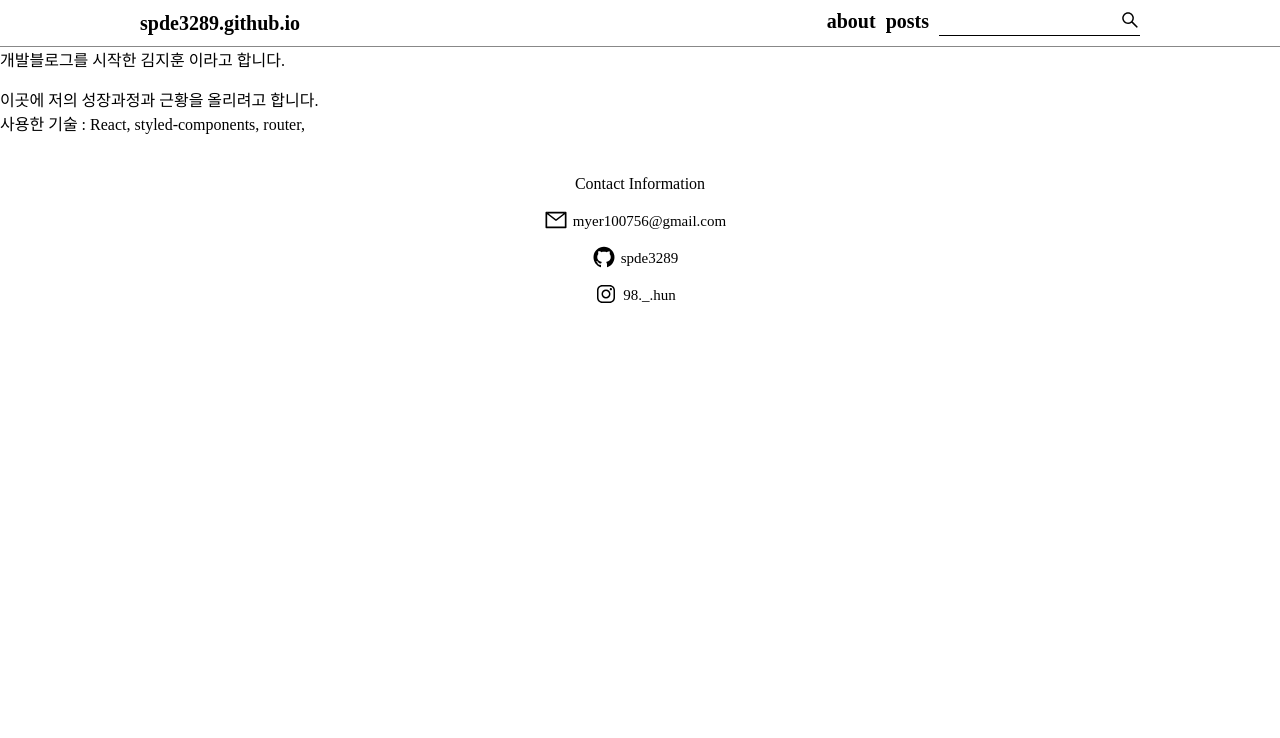
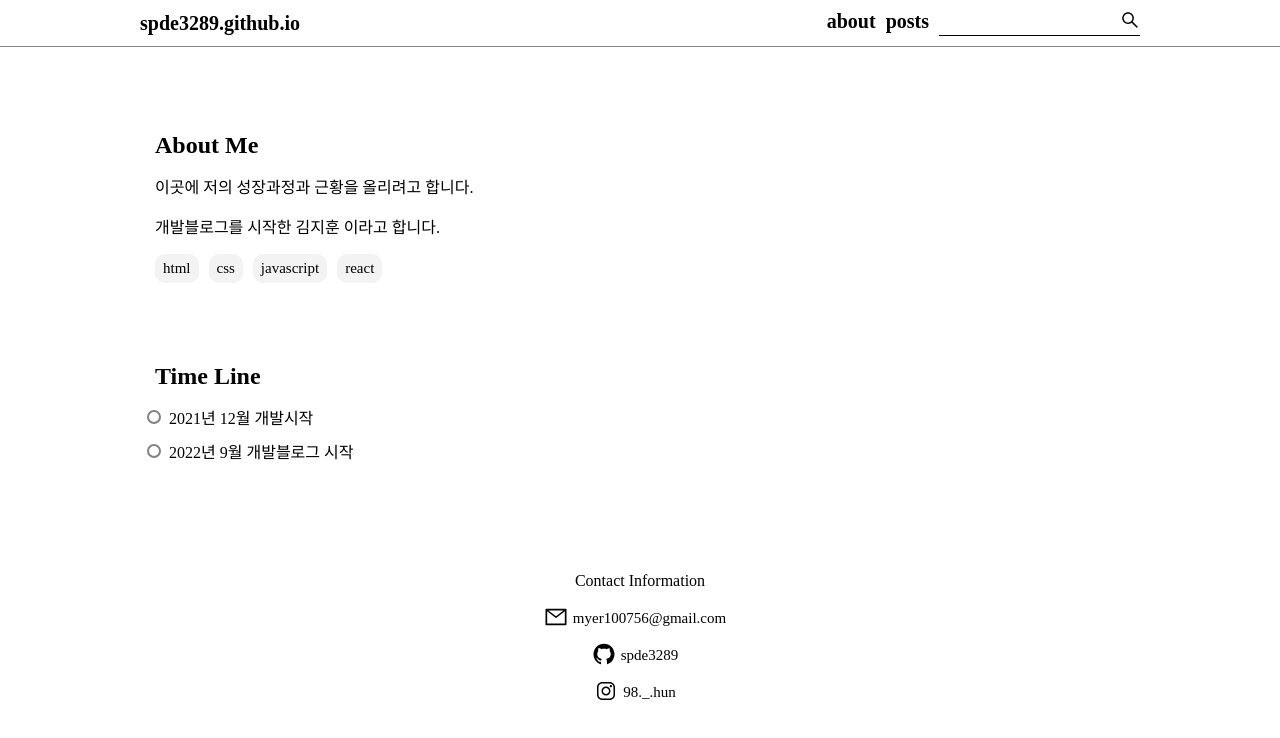
Before and after one commit to spde3289/spde3289.github.io, a React (Create React App) app: page /about in a window 1280 px wide. Shown: the top 738 px of the page. Built offline with nearby package versions, Linux system fonts and the light colour scheme.

Commit message:
Update about.js

```diff
--- a/src/pages/about.js
+++ b/src/pages/about.js
@@ -1,5 +1,5 @@
 import React from 'react';
-/* import styled from "styled-components"; */
+import styled from "styled-components";
 import MainHeader from '../components/Header'
 import Footer from '../components/Footer'
 
@@ -7,16 +7,83 @@ const About = () => {
     return(
         <div>
         <MainHeader></MainHeader>
-        <div>
-            개발블로그를 시작한 김지훈 이라고 합니다.<p/>
-            이곳에 저의 성장과정과 근황을 올리려고 합니다.
-        </div>
-        <div>사용한 기술 : React, styled-components, router, </div>
+        <AboutMain>
+            <AboutMe>
+                <h2 className="title">About Me</h2>
+                이곳에 저의 성장과정과 근황을 올리려고 합니다.<p/>
+                개발블로그를 시작한 김지훈 이라고 합니다.<p/>
+                <TechStack>
+                    <Tech>html</Tech>
+                    <Tech>css</Tech>
+                    <Tech>javascript</Tech>
+                    <Tech>react</Tech>
+                </TechStack>
+            </AboutMe>
+            <TimeLineSection>
+                <h2 className="title">Time Line</h2>
+                <TimeLine>
+                    <div>2021년 12월 개발시작</div>
+                </TimeLine>
+                <TimeLine>
+                    <div>2022년 9월 개발블로그 시작</div>
+                </TimeLine>
+            </TimeLineSection>
+        </AboutMain>
         <Footer></Footer>
         </div>
 
     );
 };
 
+const AboutMain = styled.main `
+    height: calc(100vh - 385px);
+    margin: 0 auto;
+    margin-top: 70px;
+    width: 1000px;
+    .title{
+        margin-bottom: 15px;
+        font-size: 24px;
+    }
+`;
+
+const AboutMe = styled.div`
+    padding: 15px;
+
+    `;
+
+const TechStack = styled.div`
+    display:flex;
+    font-size: 15px;
+    font-weight: 500;
+    `
+
+const Tech = styled.div`
+    border: 1px solid #f3f3f4;
+    background: #f3f3f4;
+    border-radius: 10px;
+    padding: 5px 7px;
+    margin-right: 10px;
+`;
+
+const TimeLineSection = styled.div`
+    margin-top: 50px;
+    padding: 15px;
+`;
+
+const TimeLine = styled.div`
+    display: flex;
+    padding-bottom: 10px;
+    &:before {
+        content: "";
+        align-self: center;
+        border: 2px solid #828282;
+        border-radius: 10px;
+        height: 10px;
+        left: -1px;
+        position: relative;
+        transform: translatex(-50%);
+        width: 10px;
+    }
+`
 
 export default About;
```
